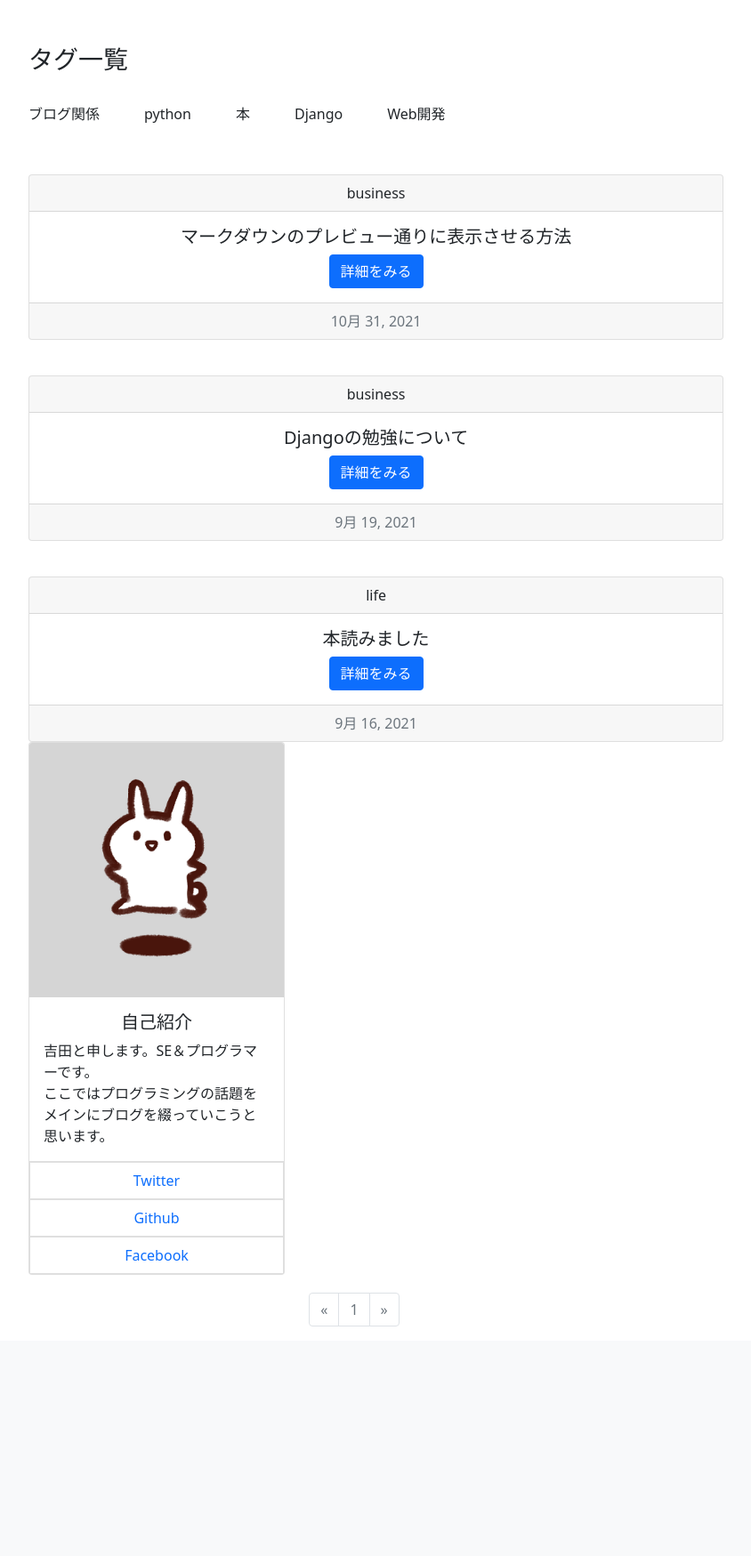
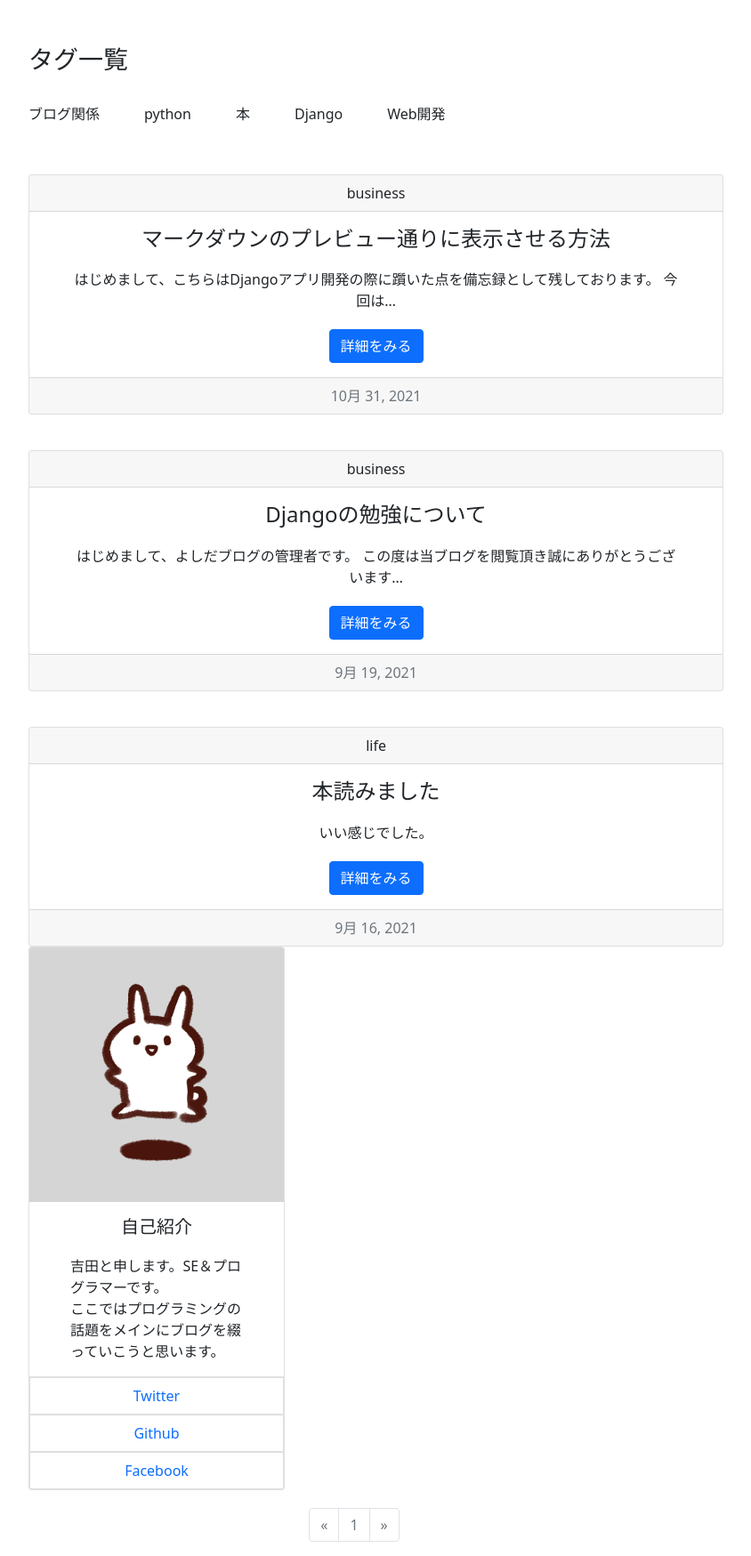
Before and after one commit to Yoshida-Programmer/Yoshida-Blog, a Django app: page / in a window 1280 px wide. Shown: the part 56-1805 px from the top of the page at 89% size, without its empty margins (50-894 px from the left). Before the commit the page ends 1547 px from the top, so only its background shows below. Run offline with Django 3.2, Linux system fonts and the light colour scheme; data comes from the database, SQL or seed files in the repository; both versions use the stored data as it was before the commit; some libraries are stand-ins or nearby versions.

Commit message:
コミット準備

```diff
--- a/blogapp/forms.py
+++ b/blogapp/forms.py
@@ -7,3 +7,7 @@ class CommentCreateForm(forms.ModelForm):
     class Meta:
         model = Comment
         exclude = ('target', 'created_at')
+
+class PostForm(forms.Form):
+    title = forms.CharField(max_length=30, label='タイトル')
+    content = forms.CharField(label='内容', widget=forms.Textarea())
--- a/blogapp/models.py
+++ b/blogapp/models.py
@@ -13,6 +13,10 @@ class Tag(models.Model):
     def __str__(self):
         return self.name
 
+    class Meta:
+        verbose_name = ('タグ一覧')
+        verbose_name_plural = ('タグ一覧')
+
 CATEGORY = (('Illustration','イラスト'),('life','日常'),('business','仕事関係'))
 
 """ブログモデル"""
@@ -26,7 +30,7 @@ class BlogModel(models.Model):
         verbose_name= 'ジャンル'
     )
     #Tagモデルと紐づけ
-    tag = models.ManyToManyField(Tag, blank=True)
+    tag = models.ManyToManyField(Tag, blank=True, verbose_name="タグ")
 
     #管理サイトに表示されるオブジェクト名を「title」フィールド名に設定
     def __str__(self):
@@ -52,6 +56,10 @@ class Comment(models.Model):
     def __str__(self):
         return self.message[:20]
 
+    class Meta:
+        verbose_name = ('コメント一覧')
+        verbose_name_plural = ('コメント一覧')
+
 """返信モデル"""
 class Reply(models.Model):
     name = models.CharField('名前', max_length=255, default='名無し')
@@ -61,3 +69,7 @@ class Reply(models.Model):
 
     def __str__(self):
         return self.text[:20]
+
+    class Meta:
+        verbose_name = ('返信')
+        verbose_name_plural = ('返信')
--- a/blogapp/static/list_style.css
+++ b/blogapp/static/list_style.css
@@ -47,6 +47,10 @@
     border: none;
 }
 
+.card-text {
+    margin: 20px 30px;
+}
+
 
 .tag-line {
     overflow-x: scroll;
--- a/blogapp/templates/base.html
+++ b/blogapp/templates/base.html
@@ -45,7 +45,7 @@
           </li>
         </ul>
         <form class="d-flex" method="get" action="{% url 'blogapp:search' %}">
-          <input class="form-control me-2" type="text" name="keyword" placeholder="記事検索" aria-label="Search">
+          <input class="form-control me-2" type="text" name="keyword" placeholder="記事検索">
           <button class="btn btn-outline-success" type="submit">Search</button>
         </form>
       </div>
--- a/blogapp/templates/detail.html
+++ b/blogapp/templates/detail.html
@@ -49,6 +49,8 @@
 
         </article>
 
+        {{object.tag}}
+
     </div>
 
     <h3 class="comment-title">コメント</h3>
--- a/blogapp/templates/list.html
+++ b/blogapp/templates/list.html
@@ -44,7 +44,8 @@
 
     <div class="card-body">
 
-      <h5 class="card-title"> {{item.title}}</h5>
+      <h4 class="card-title"> {{item.title}}</h4>
+      <div class="card-text">{{item.content | truncatechars:50}}</div>
 
       <a href="{% url 'blogapp:detail' item.pk %}" class="btn btn-primary">詳細をみる</a>
 
@@ -72,6 +73,7 @@
     </ul>
 
   </div>
+
 
 
 
--- a/blogapp/urls.py
+++ b/blogapp/urls.py
@@ -9,5 +9,5 @@ urlpatterns = [
     path('detail/<int:pk>', BlogDetail.as_view(), name='detail'),
     path('comment/create/<int:pk>/', views.CommentView.as_view(), name='comment_create'),
     path('tag/<str:tag>/', TagView.as_view(),name='tag'),
-    path('search', views.SearchView.as_view(), name='search'),
+    path('search/', views.SearchView.as_view(), name='search'),
 ]
--- a/blogapp/views.py
+++ b/blogapp/views.py
@@ -1,6 +1,6 @@
 from django.shortcuts import render, redirect, get_object_or_404
 from django.views.generic import ListView, DetailView
-from django.views.generic.base import View
+from django.views.generic import View
 from django.views.generic.edit import CreateView, DeleteView, UpdateView
 from django.http import HttpResponseRedirect, request
 from .models import BlogModel, Tag, Comment
@@ -25,28 +25,6 @@ class BlogList(ListView):
     def get_queryset(self):
         posts = BlogModel.objects.order_by('-postdate')
         return posts
-
-
-'''検索機能'''
-class SearchView(View):
-    def get(self, request, *args, **kwargs):
-        post_data = BlogModel.objects.order_by('-id')
-        keyword = request.GET.get('keyword')
-
-        if keyword:
-            exclusion_list = set([' ', '　'])
-            query_list = ''
-            for word in keyword:
-                if not word in exclusion_list:
-                    query_list += word
-            #Qオブジェクトを使用して、投稿データを検索入力したキーワードでフィルターをかける(or検索)
-            query = reduce(and_, [Q(title__icontains=q) | Q(content__icontains=q) for q in query_list])
-            post_data = post_data.filter(query)
-
-        return render(request, 'list.html', {
-            'keyword' : keyword,
-            'post_data' : post_data
-        })
 
 
 '''ブログ詳細'''
@@ -132,3 +110,24 @@ class CommentView(generic.CreateView):
         context = super().get_context_data(**kwargs)
         context['post'] = get_object_or_404(BlogModel, pk=self.kwargs['pk'])
         return context
+
+    '''検索機能'''
+class SearchView(View):
+    def get(self, request, *args, **kwargs):
+        post_data = BlogModel.objects.order_by('-postdate')
+        keyword = request.GET.get('keyword')
+
+        if keyword:
+            exclusion_list = set([' ', '　'])
+            query_list = ''
+            for word in keyword:
+                if not word in exclusion_list:
+                    query_list += word
+            #Qオブジェクトを使用して、投稿データを検索入力したキーワードでフィルターをかける(or検索)
+            query = reduce(and_, [Q(title__icontains=q) | Q(content__icontains=q) for q in query_list])
+            post_data = post_data.filter(query)
+
+        return render(request, 'list.html', {
+            'keyword' : keyword,
+            'post_data' : post_data
+        })
```
Also changed, not shown: blogsite/settings.py (+16 -6 lines), blogapp/migrations/0001_initial.py, blogapp/migrations/0002_auto_20210919_2153.py (deleted), db.sqlite3 (deleted), 1 other file.
